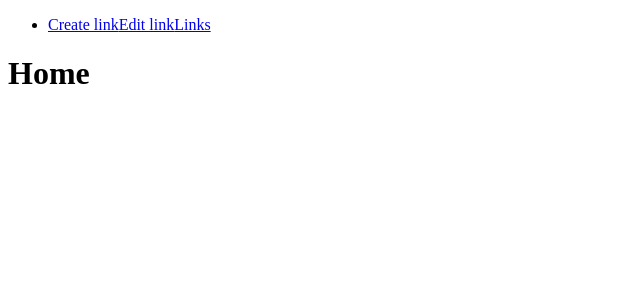
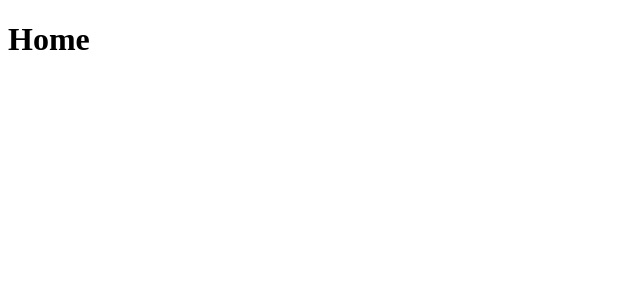
Before and after one commit to gabrielmaciel7/links-manager, a React (Create React App) app in the folder frontend/: page / in a window 1280 px wide. Shown: the top 300 px of the page, without its empty margins (0-640 px from the left). Built offline with nearby package versions, Linux system fonts and the light colour scheme.

Commit message:
back button working

```diff
--- a/frontend/src/App.js
+++ b/frontend/src/App.js
@@ -1,5 +1,5 @@
 import React from "react";
-import { BrowserRouter, Switch, Route, Link } from "react-router-dom";
+import { BrowserRouter, Switch, Route } from "react-router-dom";
 
 import ManageLinks from "./screens/Manage/Links";
 import ManageLinksCreate from "./screens/Manage/Links/Create";
@@ -9,15 +9,6 @@
   return (
     <BrowserRouter>
       <div>
-        <nav>
-          <ul>
-            <li>
-              <Link to="/manage/links/create">Create link</Link>
-              <Link to="/manage/links/edit">Edit link</Link>
-              <Link to="/manage/links">Links</Link>
-            </li>
-          </ul>
-        </nav>
         <Switch>
           <Route path="/manage/links/create">
             <ManageLinksCreate />
--- a/frontend/src/screens/Layouts/Manage/index.js
+++ b/frontend/src/screens/Layouts/Manage/index.js
@@ -1,4 +1,5 @@
 import React from "react";
+import { NavLink } from "react-router-dom";
 
 const Layout = ({ children }) => {
   return (
@@ -6,13 +7,10 @@
       <nav className="navbar">
         <div className="container">
           <div>
-            <span>Back</span>
+            <NavLink to="/manage/links">Back</NavLink>
           </div>
           <div>
             <strong>Links</strong>
-          </div>
-          <div>
-            <span>Exit</span>
           </div>
         </div>
       </nav>
```
